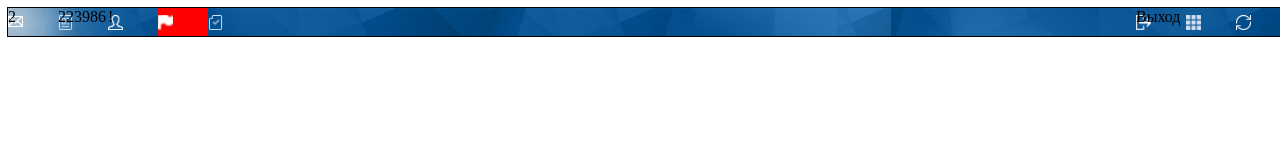
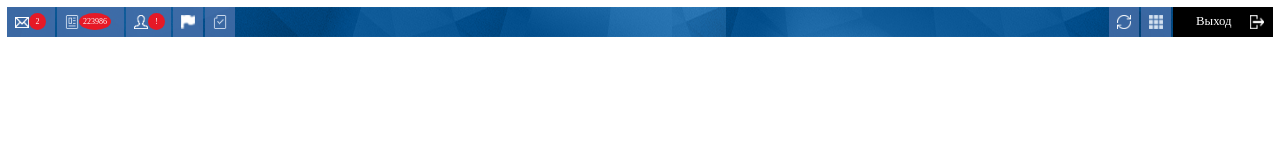
Before and after one commit to spiderpoul/fe-rsu-pavel_uvarov, a plain HTML site: page class_work/task 2/task2.html in a window 1280 px wide. Drawn offline with Linux system fonts and the light colour scheme.

Commit message:
Complite task 2

```diff
--- a/class_work/task 2/task2.css
+++ b/class_work/task 2/task2.css
@@ -3,51 +3,79 @@
     margin: 0px;
     box-sizing: border-box;
 }
+body {
+    width: 100vw;
+}
 .nav-panel{
     margin: 7px;
-    width: 100vw;
+    min-width: 410px;
     height: 30px;
     background-image: url("bg.png");
-    border: 1px solid
+    background-position: center;
+    background-size: cover;
 }
 .nav-panel div{
+    position: relative;
     height: 100%;
-    padding-left: px;
+    width: 30px;
     float: left;
-    background-position: left;
-    background-size: 15px;
-    width: 50px;
+    margin-right: 2px;
+    background-color: rgba(73, 112, 171, 0.8);
+    background-position: 8px 50%;
+    background-size: 14px;
+    background-repeat: no-repeat;
 }
-.red {
-    background-color: red;
+.nav-panel span {
+    position: absolute;
+    padding: 4px;
+    min-width: 17px;
+    top: 6px;
+    left: 22px;
+    color: #fff;
+    font-size: 0.5em;
+    text-align: center;
+    border-radius: 50%;
+    background-color: #e61926;
 }
-.mail {
-    background: url(icons/mail.png) no-repeat;
+.nav-panel div:hover{
+    background-color: #d3333b;
 }
-.page {
-    background: url(icons/page.png) no-repeat;
+div.mail {
+    background-image: url(icons/mail.png);
+    width: 48px;
 }
-.user {
-    background: url(icons/user.png) no-repeat;
+div.page {
+    background-image: url(icons/page.png);
+    width: 67px;
 }
-.flag {
-    background: url(icons/flag.png) no-repeat, red;
+div.user {
+    background-image: url(icons/user.png);
+    width: 45px;
 }
-.checked {
-    background: url(icons/checked.png) no-repeat;
+div.flag {
+    background-image: url(icons/flag.png);
+}
+div.checked {
+    background-image: url(icons/checked.png);
 }
 div.refresh,
 div.widget,
 div.exit {
     float: right;
 }
-
-.refresh {
-    background: url(icons/refresh.png) no-repeat;
+div.refresh {
+    background-image: url(icons/refresh.png);
 }
-.widget {
-    background: url(icons/widget.png) no-repeat;
+div.widget {
+    background-image: url(icons/widget.png);
 }
-.exit {
-    background: url(icons/exit.png) no-repeat;
+div.exit {
+    width: 100px;
+    background-image: url(icons/exit.png);
+    background-color: #000;
+    background-position: 90% 50%;
+    color: #fff;
+    padding: 7px 23px;
+    margin-right: 0px;
+    font-size: 0.8em;
 }
--- a/class_work/task 2/task2.html
+++ b/class_work/task 2/task2.html
@@ -8,14 +8,14 @@
   </head>
   <body>
       <div class="nav-panel">
-          <div class="mail">2</div>
-          <div class="page">223986</div>
-          <div class="user">!</div>
+          <div class="mail"><span>2</span></div>
+          <div class="page"><span>223986</span></div>
+          <div class="user"><span>!</span></div>
           <div class="flag red"></div>
           <div class="checked"></div>
+          <div class="exit">Выход</div>
+          <div class="widget"></div>
           <div class="refresh"></div>
-          <div class="widget"></div>
-          <div class="exit">Выход</div>
       </div>
   </body>
 </html>
```
